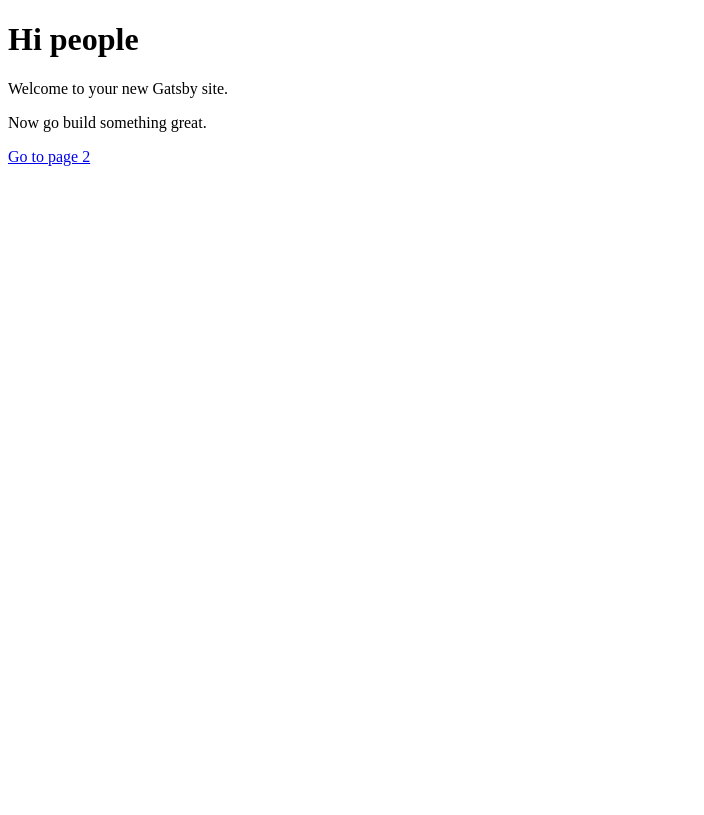
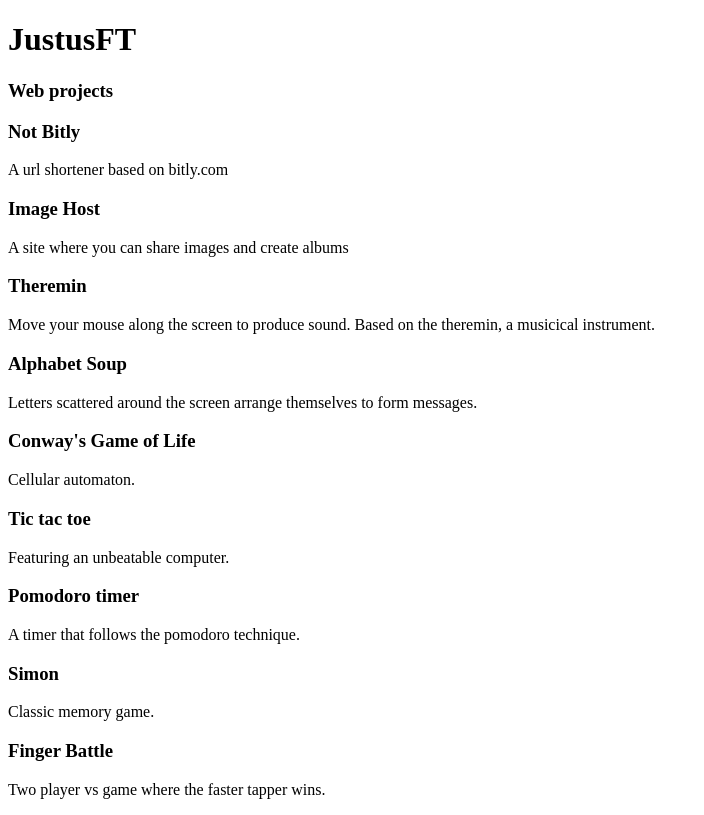
Before and after one commit to JustusFT/website, a Gatsby site: page / in a window 1280 px wide. Shown: the whole page, without its empty margins (0-704 px from the left). Built offline with nearby package versions, Linux system fonts and the light colour scheme; Gatsby itself is replaced by a stand-in of ours.

Commit message:
Add project items

```diff
--- /dev/null
+++ b/src/components/ProjectItem.js
@@ -0,0 +1,10 @@
+import React from 'react'
+
+const ProjectItem = ({ project }) => (
+  <div>
+    <h3>{project.title}</h3>
+    <p>{project.description}</p>
+  </div>
+)
+
+export default ProjectItem
--- /dev/null
+++ b/src/components/ProjectList.js
@@ -0,0 +1,12 @@
+import React from 'react'
+import ProjectItem from './ProjectItem'
+
+const ProjectList = ({ projects }) => (
+  <div>
+    {projects.map(project => (
+      <ProjectItem project={project} />
+    ))}
+  </div>
+)
+
+export default ProjectList
--- a/src/pages/index.js
+++ b/src/pages/index.js
@@ -1,12 +1,42 @@
 import React from 'react'
-import Link from 'gatsby-link'
+import ProjectList from '../components/ProjectList'
+
+const projects = [
+  {
+    title: 'Not Bitly',
+    description: 'A url shortener based on bitly.com'
+  }, {
+    title: 'Image Host',
+    description: 'A site where you can share images and create albums'
+  }, {
+    title: 'Theremin',
+    description: 'Move your mouse along the screen to produce sound. Based on the theremin, a musicical instrument.'
+  }, {
+    title: 'Alphabet Soup',
+    description: 'Letters scattered around the screen arrange themselves to form messages.'
+  }, {
+    title: 'Conway\'s Game of Life',
+    description: 'Cellular automaton.'
+  }, {
+    title: 'Tic tac toe',
+    description: 'Featuring an unbeatable computer.'
+  }, {
+    title: 'Pomodoro timer',
+    description: 'A timer that follows the pomodoro technique.'
+  }, {
+    title: 'Simon',
+    description: 'Classic memory game.'
+  }, {
+    title: 'Finger Battle',
+    description: 'Two player vs game where the faster tapper wins.'
+  }
+]
 
 const IndexPage = () => (
   <div>
-    <h1>Hi people</h1>
-    <p>Welcome to your new Gatsby site.</p>
-    <p>Now go build something great.</p>
-    <Link to="/page-2/">Go to page 2</Link>
+    <h1>JustusFT</h1>
+    <h3>Web projects</h3>
+    <ProjectList projects={projects} />
   </div>
 )
 
```
